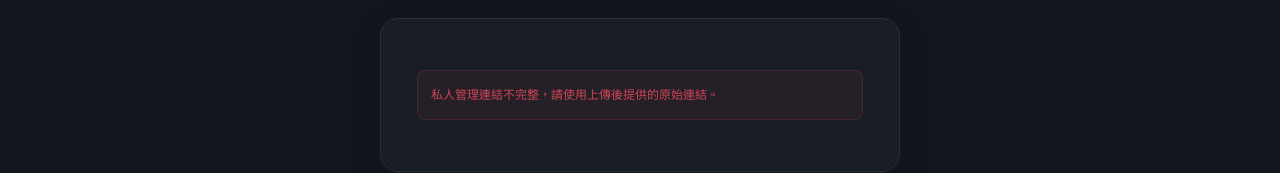
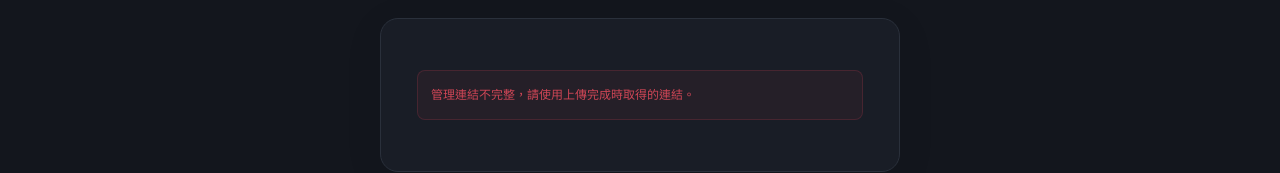
Before and after one commit to LangCheng945/drive, a SvelteKit app: page /manage in a window 1280 px wide. Shown: the part 186-359 px from the top of the page. Built offline with nearby package versions, Linux system fonts and the light colour scheme.

Commit message:
docs(ui): simplify copy in src/routes/manage/+page.svelte

```diff
--- a/src/routes/manage/+page.svelte
+++ b/src/routes/manage/+page.svelte
@@ -4,8 +4,8 @@
   import { api, formatBytes, formatDate } from '#lib/ui.ts';
   let secret = ''; let info = $state<{ name: string; size: number; state: string; expiresAt: number }>();
   let loading = $state(true); let busy = $state(false); let error = $state(''); let confirmDelete = $state(false); let deleted = $state(false);
-  onMount(() => { secret = location.hash.slice(1); if (!secret) { error = '私人管理連結不完整，請使用上傳後提供的原始連結。'; loading = false; return; } api<typeof info>(`/api/manage/${secret}`).then(v => { info = v; deleted = v?.state === 'deleted'; }).catch(e => error = e.message).finally(() => loading = false); });
+  onMount(() => { secret = location.hash.slice(1); if (!secret) { error = '管理連結不完整，請使用上傳完成時取得的連結。'; loading = false; return; } api<typeof info>(`/api/manage/${secret}`).then(v => { info = v; deleted = v?.state === 'deleted'; }).catch(e => error = e.message).finally(() => loading = false); });
   async function remove() { busy = true; error = ''; try { await api(`/api/manage/${secret}`, { method: 'DELETE' }); deleted = true; } catch (e) { error = (e as Error).message; } finally { busy = false; } }
 </script>
 <svelte:head><title>私人管理 — LangCheng Drive</title><meta name="robots" content="noindex,nofollow"/></svelte:head>
-<div class="utility-page"><a class="back-link" href="/"><ArrowLeft size={16}/> 回到首頁</a><section class="utility-card">{#if loading}<div class="spinner"></div><h1>正在讀取檔案…</h1>{:else if deleted}<CheckCircle2 size={36}/><h1>檔案已刪除。</h1><p>分享連結已失效，空間已歸還。</p><a class="button primary" href="/">分享下一個檔案</a>{:else if info}<LockKeyhole size={32}/><div class="eyebrow">PRIVATE MANAGEMENT</div><h1 class="file-name">{info.name}</h1><p>{formatBytes(info.size)} · {info.state === 'ready' ? '可供領取' : '已領取或等待清理'}</p><small>有效至 {formatDate(info.expiresAt)}</small><div class="notice">這是私人管理連結。任何持有此連結的人都可以刪除檔案，請勿公開分享。</div>{#if confirmDelete}<p>確定立即永久刪除此檔案？</p><div class="confirm-actions"><button class="button secondary" disabled={busy} onclick={() => confirmDelete = false}>取消</button><button class="button danger" disabled={busy} onclick={remove}>{busy ? '正在刪除…' : '確認刪除'}</button></div>{:else}<button class="button danger full" onclick={() => confirmDelete = true}><Trash2 size={17}/> 立即刪除檔案</button>{/if}{/if}{#if error}<div class="notice error" role="alert">{error}</div>{/if}</section></div>
+<div class="utility-page"><a class="back-link" href="/"><ArrowLeft size={16}/> 回到首頁</a><section class="utility-card">{#if loading}<div class="spinner"></div><h1>正在讀取檔案…</h1>{:else if deleted}<CheckCircle2 size={36}/><h1>檔案已停止分享</h1><p>分享連結已失效，檔案會由系統清除。</p><a class="button primary" href="/">回首頁</a>{:else if info}<LockKeyhole size={32}/><div class="eyebrow">檔案管理</div><h1 class="file-name">{info.name}</h1><p>{formatBytes(info.size)} · {info.state === 'ready' ? '可以下載' : '已領取或正在清除'}</p><small>有效至 {formatDate(info.expiresAt)}</small><div class="notice">有這個管理連結的人可以刪除檔案，請不要公開。</div>{#if confirmDelete}<p>確定要刪除這個檔案嗎？刪除後無法復原。</p><div class="confirm-actions"><button class="button secondary" disabled={busy} onclick={() => confirmDelete = false}>取消</button><button class="button danger" disabled={busy} onclick={remove}>{busy ? '正在刪除…' : '確認刪除'}</button></div>{:else}<button class="button danger full" onclick={() => confirmDelete = true}><Trash2 size={17}/> 刪除檔案</button>{/if}{/if}{#if error}<div class="notice error" role="alert">{error}</div>{/if}</section></div>
```
